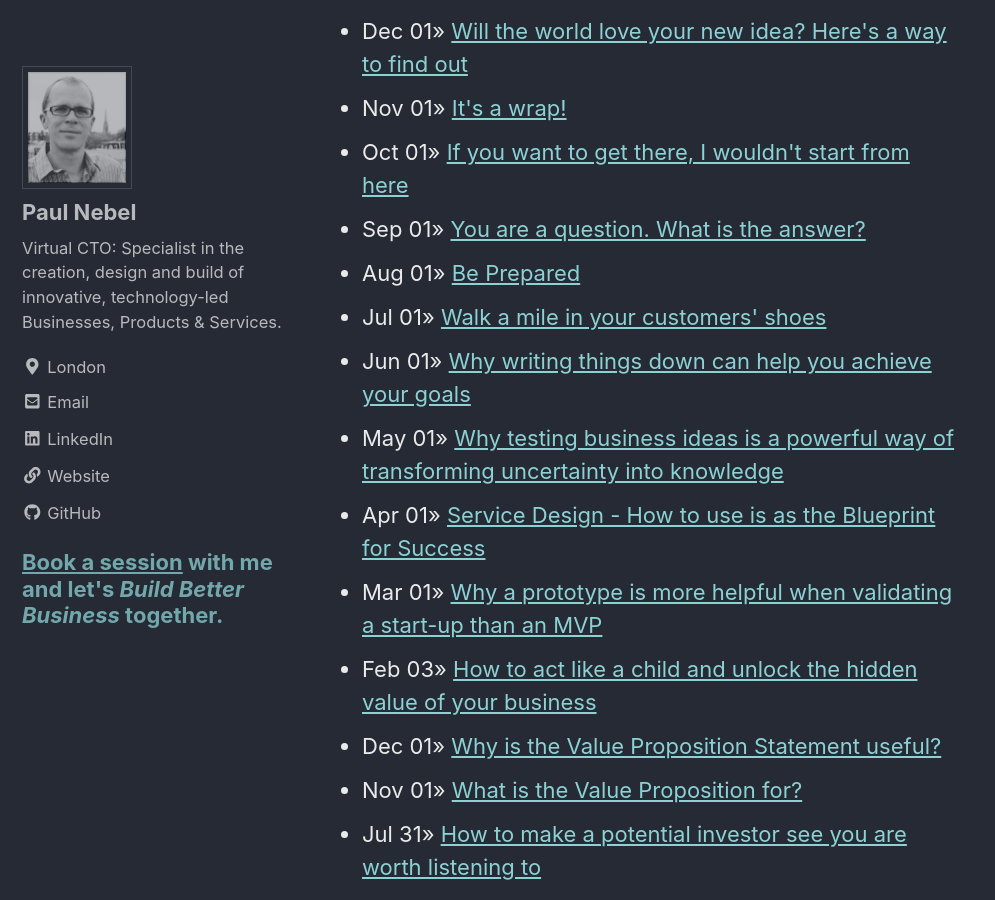
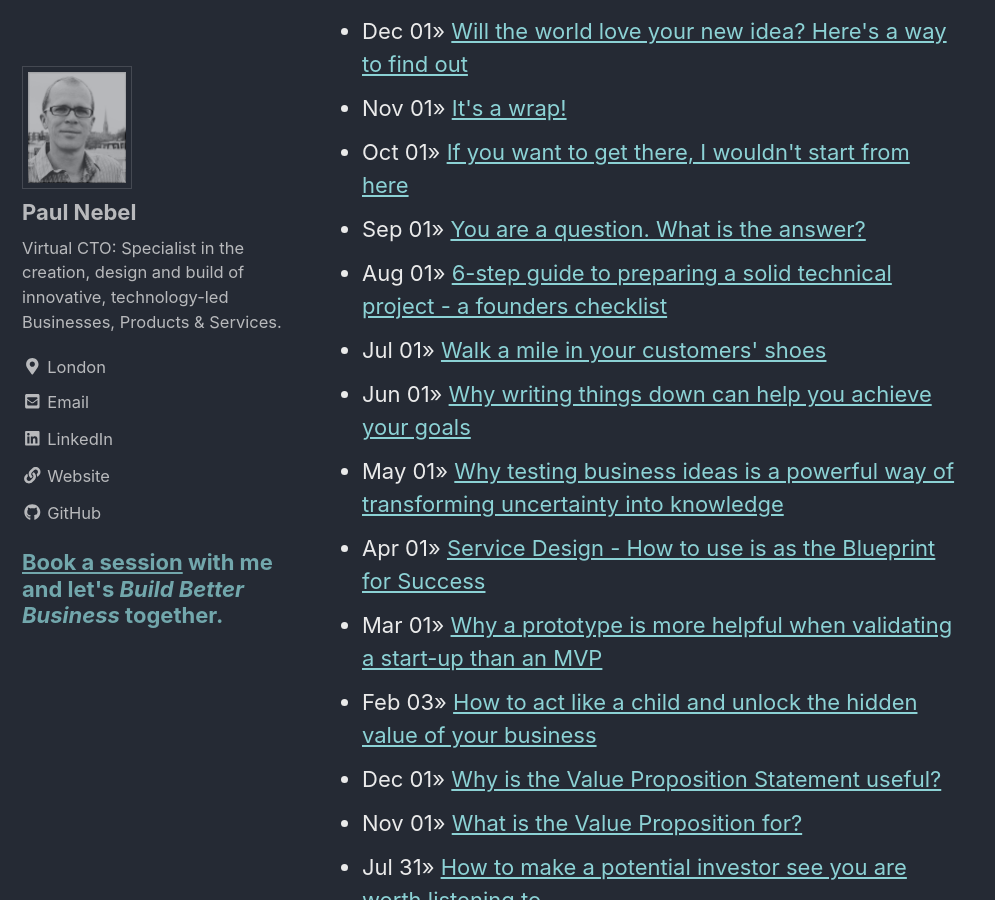
Before and after one commit to paulnebel/paulnebel.github.io, a Jekyll site: the page built from _pages/categories.md, in a window 1280 px wide and 900 px high, scrolled down 1324 px. Shown: the whole window, without its empty margins (0-995 px from the left). Built offline with Jekyll 4.4.1, drawn with Linux system fonts in a browser that asks for light colours; cached includes are drawn as plain includes; nearby versions of some CDN libraries; some of the changed text lies outside the part shown.

Commit message:
fix: Updates 'be prepared'

```diff
--- a/_posts/2020-08-01-be-prepared.md
+++ b/_posts/2020-08-01-be-prepared.md
@@ -1,11 +1,17 @@
 ---
-title: "Be Prepared"
+title: "6-step guide to preparing a solid technical project - a founders checklist"
 meta: "A non-technical founders guide to the accounts and artifacts you'll have to create to bring your technical startup to life."
 description: "A non-technical founders guide to the accounts and artifacts you'll have to create to bring your technical startup to life."
 categories: Insights Startup
 slug: "be-prepared"
-tag: ["technical setup"]
+tags: ["technical setup"]
+header:
+    og_image: "https://pn-blog-images.s3.eu-west-2.amazonaws.com/be-prepared/stretch.jpg"
 ---
+
+{% include image.html url="https://pn-blog-images.s3.eu-west-2.amazonaws.com/be-prepared/stretch.jpg" description="An athlete stretching before a competition" caption='<span>Photo by <a href="https://unsplash.com/@aloragriffiths?utm_source=unsplash&amp;utm_medium=referral&amp;utm_content=creditCopyText">Alora Griffiths</a> on <a href="https://unsplash.com/s/photos/stretching?utm_source=unsplash&amp;utm_medium=referral&amp;utm_content=creditCopyText">Unsplash</a></span>' %}
+
+## TL,DR;
 
 As a non-technical founder of a technical startup it can be a confusing, worrying and downright difficult process to create all the accounts, documents, descriptions, images, logos and general stuff you need to create before you can bring your product to life.  This post is designed to let you know what you'll be most likely to need and why so that you can avoid delays and difficulties further down the line.
 
```
Also changed, not shown: other parts of _posts/2020-08-01-be-prepared.md (+2 -3 lines), assets/images/be-prepared/stretch.jpg (added).
